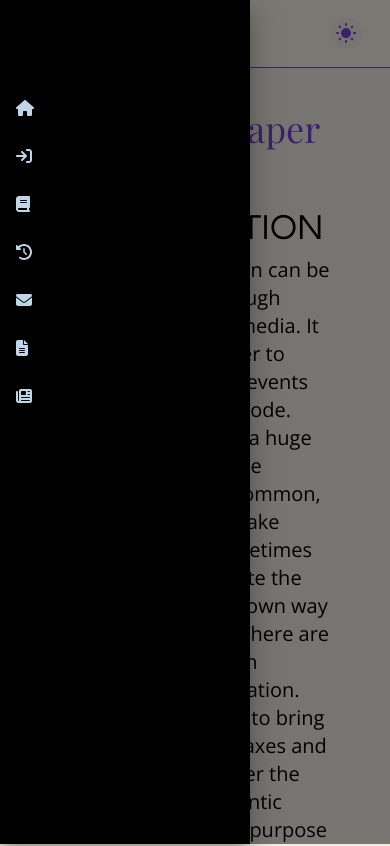
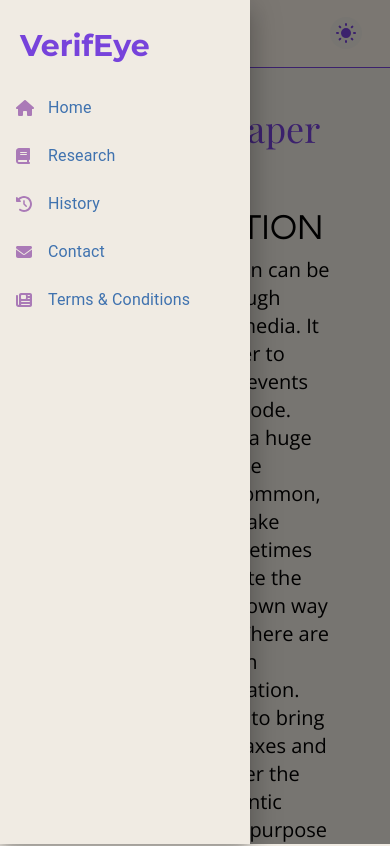
Before and after one commit to Yash0z/News-Classifier, a React (Vite) app: page /about in a window 390 px wide. Both pictures are taken after a click on the button 26 px from the left and 33 px from the top of the page. Built offline with nearby package versions, Linux system fonts and the light colour scheme; a web font is replaced by a local one.

Commit message:
modified theme

```diff
--- a/src/Components/Sidebar.jsx
+++ b/src/Components/Sidebar.jsx
@@ -57,35 +57,29 @@ export default function Sidebar() {
 
 	const list = (anchor) => (
 		<Box
-			className='bg-black h-screen text-lavender '
+			className='bg-background h-screen text-accent-3  '
 			sx={{ width: anchor === "top" || anchor === "bottom" ? "auto" : 250 }}
 			role='presentation'
 			onClick={toggleDrawer(anchor, false)}
 			onKeyDown={toggleDrawer(anchor, false)}
 		>
 			<List>
-				<li className='p-5 text-3xl font-Montserrat font-bold text-lavender'>
+				<li className='p-5 text-3xl font-Montserrat font-bold text-accent-1'>
 					VerifEye
 				</li>
 				{[
 					{ text: "Home", link: "/", icon: faHouse },
-					{ text: "Login", link: "/Login", icon: faArrowRightToBracket },
 					{ text: "Research", link: "/About", icon: faBook },
 					{ text: "History", link: "/history", icon: faClockRotateLeft },
 					{ text: "Contact", link: "/Contact", icon: faEnvelope },
-					{ text: "Privacy", link: "/privacy", icon: faFileLines },
-					{
-						text: "Terms & Conditions",
-						link: "/terms",
-						icon: faNewspaper,
-					},
+					{text: "Terms & Conditions",link: "/terms",icon: faNewspaper},
 				].map((item, index) => (
 					<ListItem key={index} disablePadding>
 						<ListItemButton component={NavLink} to={item.link}>
 							<ListItemIcon sx={{ mr: -3 }}>
 								<FontAwesomeIcon
 									icon={item.icon}
-									style={{ color: "#C0D6E8" }}
+									style={{ color: "rgba(var(--accent-2))" }}
 								/>
 							</ListItemIcon>
 							<ListItemText primary={item.text} />
```
